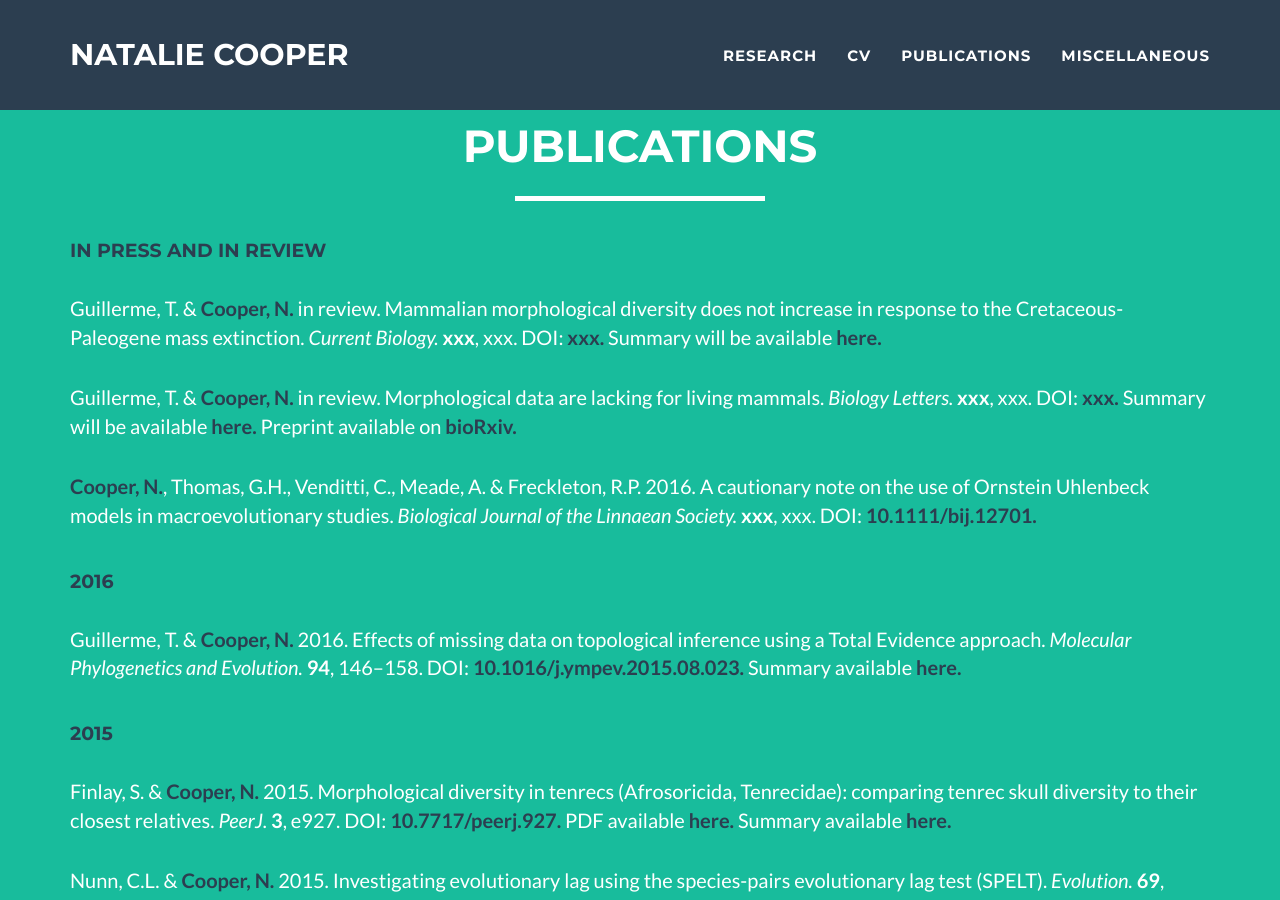
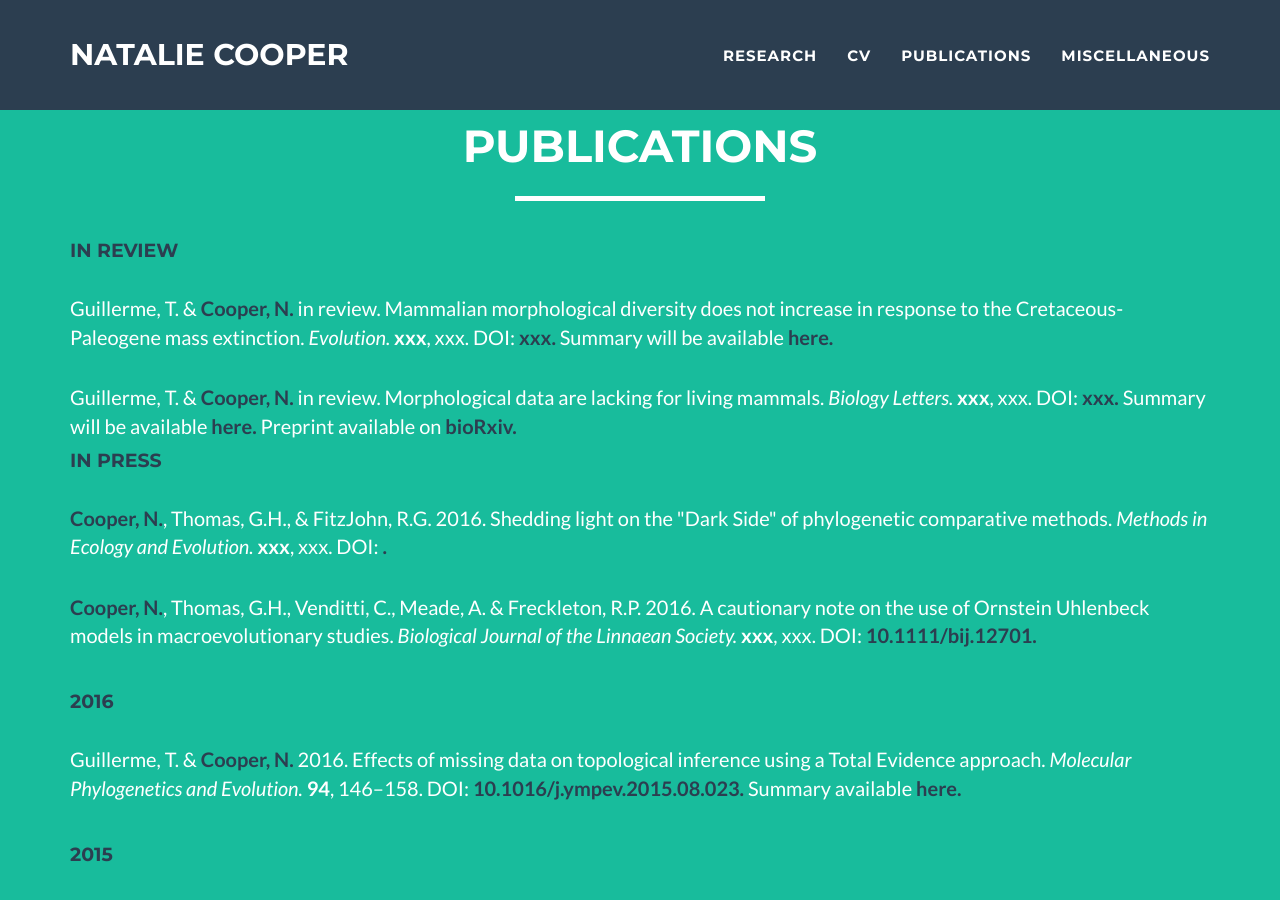
Before and after one commit to nhcooper123/nhcooper123.github.io, a Jekyll site: the page publications.html, which Jekyll copies as it is, in a window 1280 px wide and 900 px high. Built offline with Jekyll 4.4.1, drawn with Linux system fonts in a browser that asks for light colours; comment, search, counter and statistics services are not loaded.

Commit message:
Add email address and MEE paper

```diff
--- a/_config.yml
+++ b/_config.yml
@@ -33,6 +33,7 @@ address:
   - line: Natural History Museum
   - line: Cromwell Road, London
   - line: SW7 5BD, UK
+  - line: natalie.cooper "at" nhm.ac.uk
 
 # Credits content
 credits: 'Freelancer is a free to use, open source Bootstrap theme created by <a href="http://startbootstrap.com">Start Bootstrap</a>.'
--- a/publications.html
+++ b/publications.html
@@ -86,14 +86,14 @@
 
 <!-- Publications list -->
 
-<h4><font color="2c3e50">In press and in review</font></h4>
+<h4><font color="2c3e50">In review</font></h4>
 
   &nbsp
   <p>
     Guillerme, T. &amp; <strong><font color="2c3e50">Cooper, N.</font></strong>
     in review.
     Mammalian morphological diversity does not increase in response to the Cretaceous-Paleogene mass extinction.
-    <em> Current Biology. </em><strong>xxx</strong>, xxx.
+    <em> Evolution. </em><strong>xxx</strong>, xxx.
     DOI: <a href=""><strong><font color="2c3e50">xxx.</font></strong></a>
     Summary will be available <a href=""><strong><font color="2c3e50">here.</font></strong></a>
   </p>
@@ -108,6 +108,20 @@
     Summary will be available <a href=""><strong><font color="2c3e50">here.</font></strong></a>
     Preprint available on <a href="http://dx.doi.org/10.1101/022970"><strong><font color="2c3e50">bioRxiv.</font></strong></a>
   </p>
+
+  <h4><font color="2c3e50">In press</font></h4>
+
+  &nbsp
+  <p>
+    <strong><font color="2c3e50">Cooper, N.</font></strong>, Thomas, G.H., &amp; FitzJohn, R.G.
+    2016.
+    Shedding light on the "Dark Side" of phylogenetic comparative methods.
+    <em> Methods in Ecology and Evolution. </em>
+    <strong>xxx</strong>,
+    xxx.
+    DOI: <a href=""><strong><font color="2c3e50">.</font></strong></a>
+
+    </p>
 
   &nbsp
   <p>
```
